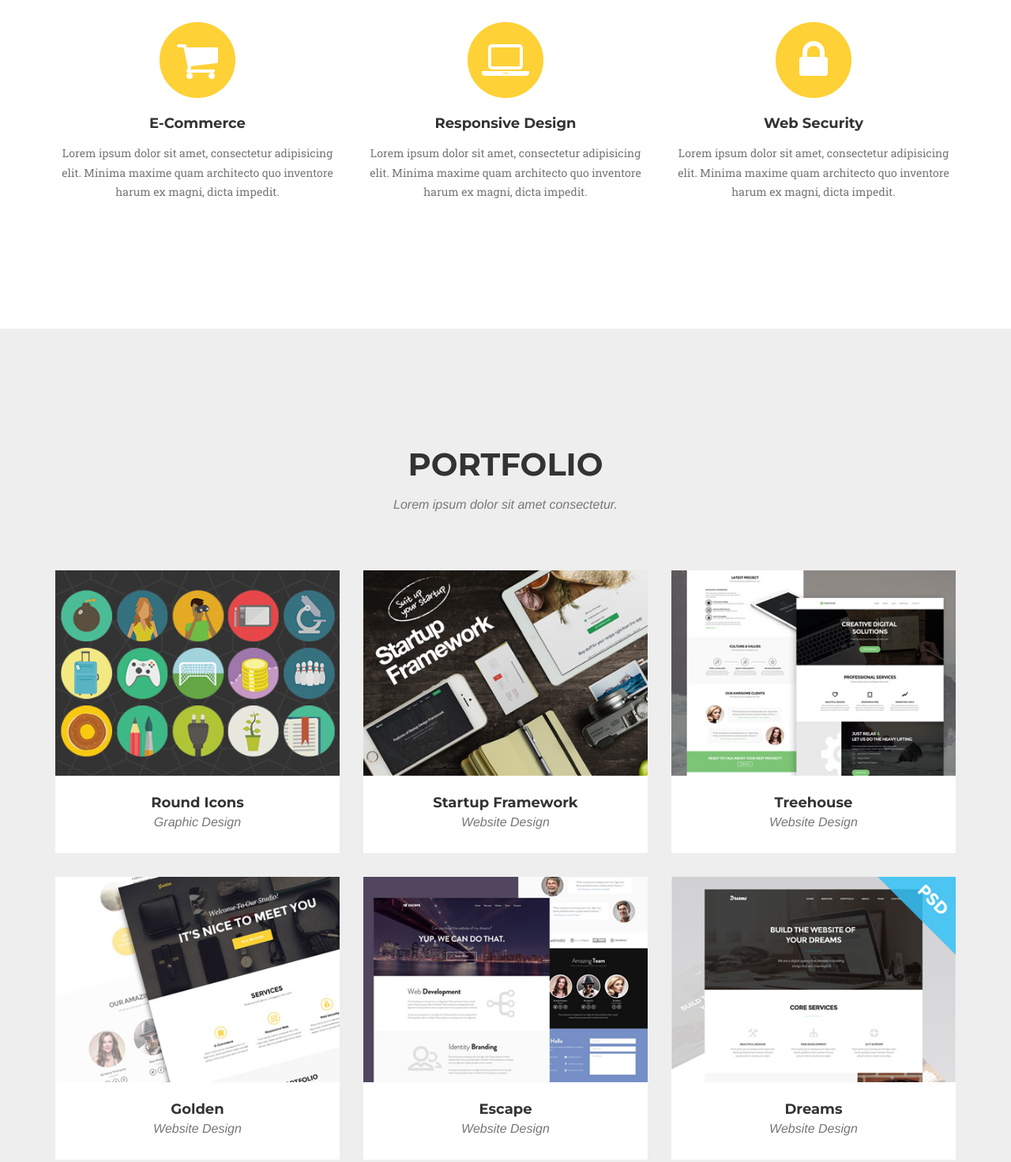
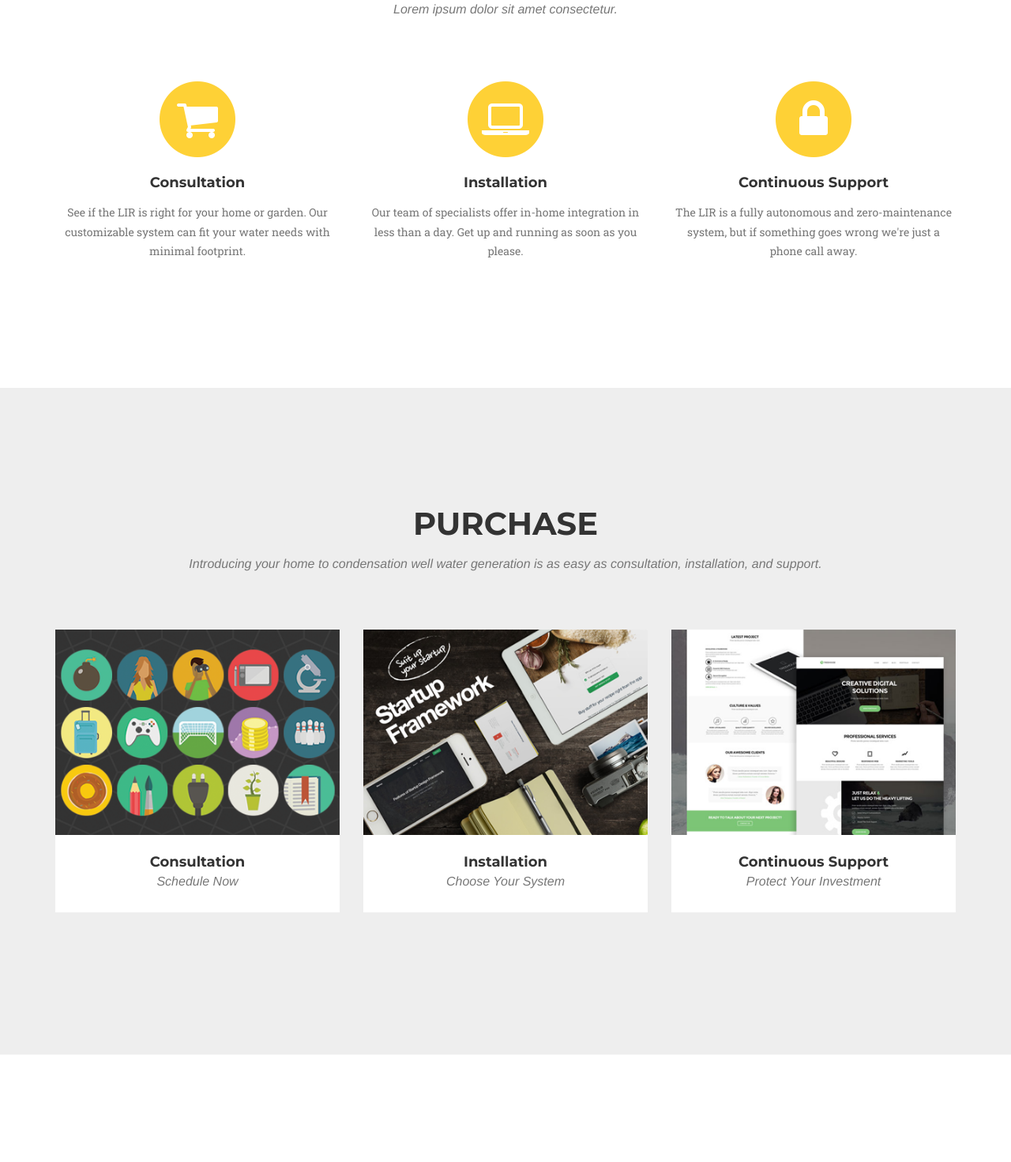
Before and after one commit to Lamposted/cleancondense, a website: page index.html in a window 1280 px wide. Shown: the part 1044-2515 px from the top of the page at 79% size. Drawn offline with nearby package versions, Linux system fonts and the light colour scheme; a web font is replaced by a local one.

Commit message:
Text Edit

```diff
--- a/index.html
+++ b/index.html
@@ -56,7 +56,7 @@
                         <a class="page-scroll" href="#services">Services</a>
                     </li>
                     <li>
-                        <a class="page-scroll" href="#portfolio">Portfolio</a>
+                        <a class="page-scroll" href="#portfolio">Purchase</a>
                     </li>
                     <li>
                         <a class="page-scroll" href="#about">About</a>
@@ -78,8 +78,8 @@
     <header>
         <div class="container">
             <div class="intro-text">
-                <div class="intro-lead-in">Welcome To Our Studio!</div>
-                <div class="intro-heading">It's Nice To Meet You</div>
+                <div class="intro-lead-in">Welcome to Clean Condense</div>
+                <div class="intro-heading">The next generation of water generation</div>
                 <a href="#services" class="page-scroll btn btn-xl">Tell Me More</a>
             </div>
         </div>
@@ -100,24 +100,24 @@
                         <i class="fa fa-circle fa-stack-2x text-primary"></i>
                         <i class="fa fa-shopping-cart fa-stack-1x fa-inverse"></i>
                     </span>
-                    <h4 class="service-heading">E-Commerce</h4>
-                    <p class="text-muted">Lorem ipsum dolor sit amet, consectetur adipisicing elit. Minima maxime quam architecto quo inventore harum ex magni, dicta impedit.</p>
+                    <h4 class="service-heading">Consultation</h4>
+                    <p class="text-muted">See if the LIR is right for your home or garden. Our customizable system can fit your water needs with minimal footprint.</p>
                 </div>
                 <div class="col-md-4">
                     <span class="fa-stack fa-4x">
                         <i class="fa fa-circle fa-stack-2x text-primary"></i>
                         <i class="fa fa-laptop fa-stack-1x fa-inverse"></i>
                     </span>
-                    <h4 class="service-heading">Responsive Design</h4>
-                    <p class="text-muted">Lorem ipsum dolor sit amet, consectetur adipisicing elit. Minima maxime quam architecto quo inventore harum ex magni, dicta impedit.</p>
+                    <h4 class="service-heading">Installation</h4>
+                    <p class="text-muted">Our team of specialists offer in-home integration in less than a day. Get up and running as soon as you please.</p>
                 </div>
                 <div class="col-md-4">
                     <span class="fa-stack fa-4x">
                         <i class="fa fa-circle fa-stack-2x text-primary"></i>
                         <i class="fa fa-lock fa-stack-1x fa-inverse"></i>
                     </span>
-                    <h4 class="service-heading">Web Security</h4>
-                    <p class="text-muted">Lorem ipsum dolor sit amet, consectetur adipisicing elit. Minima maxime quam architecto quo inventore harum ex magni, dicta impedit.</p>
+                    <h4 class="service-heading">Continuous Support</h4>
+                    <p class="text-muted">The LIR is a fully autonomous and zero-maintenance system, but if something goes wrong we're just a phone call away.</p>
                 </div>
             </div>
         </div>
@@ -128,8 +128,8 @@
         <div class="container">
             <div class="row">
                 <div class="col-lg-12 text-center">
-                    <h2 class="section-heading">Portfolio</h2>
-                    <h3 class="section-subheading text-muted">Lorem ipsum dolor sit amet consectetur.</h3>
+                    <h2 class="section-heading">Purchase</h2>
+                    <h3 class="section-subheading text-muted">Introducing your home to condensation well water generation is as easy as consultation, installation, and support.</h3>
                 </div>
             </div>
             <div class="row">
@@ -143,8 +143,8 @@
                         <img src="img/portfolio/roundicons.png" class="img-responsive" alt="">
                     </a>
                     <div class="portfolio-caption">
-                        <h4>Round Icons</h4>
-                        <p class="text-muted">Graphic Design</p>
+                        <h4>Consultation</h4>
+                        <p class="text-muted">Schedule Now</p>
                     </div>
                 </div>
                 <div class="col-md-4 col-sm-6 portfolio-item">
@@ -157,8 +157,8 @@
                         <img src="img/portfolio/startup-framework.png" class="img-responsive" alt="">
                     </a>
                     <div class="portfolio-caption">
-                        <h4>Startup Framework</h4>
-                        <p class="text-muted">Website Design</p>
+                        <h4>Installation</h4>
+                        <p class="text-muted">Choose Your System</p>
                     </div>
                 </div>
                 <div class="col-md-4 col-sm-6 portfolio-item">
@@ -171,51 +171,11 @@
                         <img src="img/portfolio/treehouse.png" class="img-responsive" alt="">
                     </a>
                     <div class="portfolio-caption">
-                        <h4>Treehouse</h4>
-                        <p class="text-muted">Website Design</p>
+                        <h4>Continuous Support</h4>
+                        <p class="text-muted">Protect Your Investment</p>
                     </div>
                 </div>
-                <div class="col-md-4 col-sm-6 portfolio-item">
-                    <a href="#portfolioModal4" class="portfolio-link" data-toggle="modal">
-                        <div class="portfolio-hover">
-                            <div class="portfolio-hover-content">
-                                <i class="fa fa-plus fa-3x"></i>
-                            </div>
-                        </div>
-                        <img src="img/portfolio/golden.png" class="img-responsive" alt="">
-                    </a>
-                    <div class="portfolio-caption">
-                        <h4>Golden</h4>
-                        <p class="text-muted">Website Design</p>
-                    </div>
-                </div>
-                <div class="col-md-4 col-sm-6 portfolio-item">
-                    <a href="#portfolioModal5" class="portfolio-link" data-toggle="modal">
-                        <div class="portfolio-hover">
-                            <div class="portfolio-hover-content">
-                                <i class="fa fa-plus fa-3x"></i>
-                            </div>
-                        </div>
-                        <img src="img/portfolio/escape.png" class="img-responsive" alt="">
-                    </a>
-                    <div class="portfolio-caption">
-                        <h4>Escape</h4>
-                        <p class="text-muted">Website Design</p>
-                    </div>
-                </div>
-                <div class="col-md-4 col-sm-6 portfolio-item">
-                    <a href="#portfolioModal6" class="portfolio-link" data-toggle="modal">
-                        <div class="portfolio-hover">
-                            <div class="portfolio-hover-content">
-                                <i class="fa fa-plus fa-3x"></i>
-                            </div>
-                        </div>
-                        <img src="img/portfolio/dreams.png" class="img-responsive" alt="">
-                    </a>
-                    <div class="portfolio-caption">
-                        <h4>Dreams</h4>
-                        <p class="text-muted">Website Design</p>
-                    </div>
+
                 </div>
             </div>
         </div>
```
